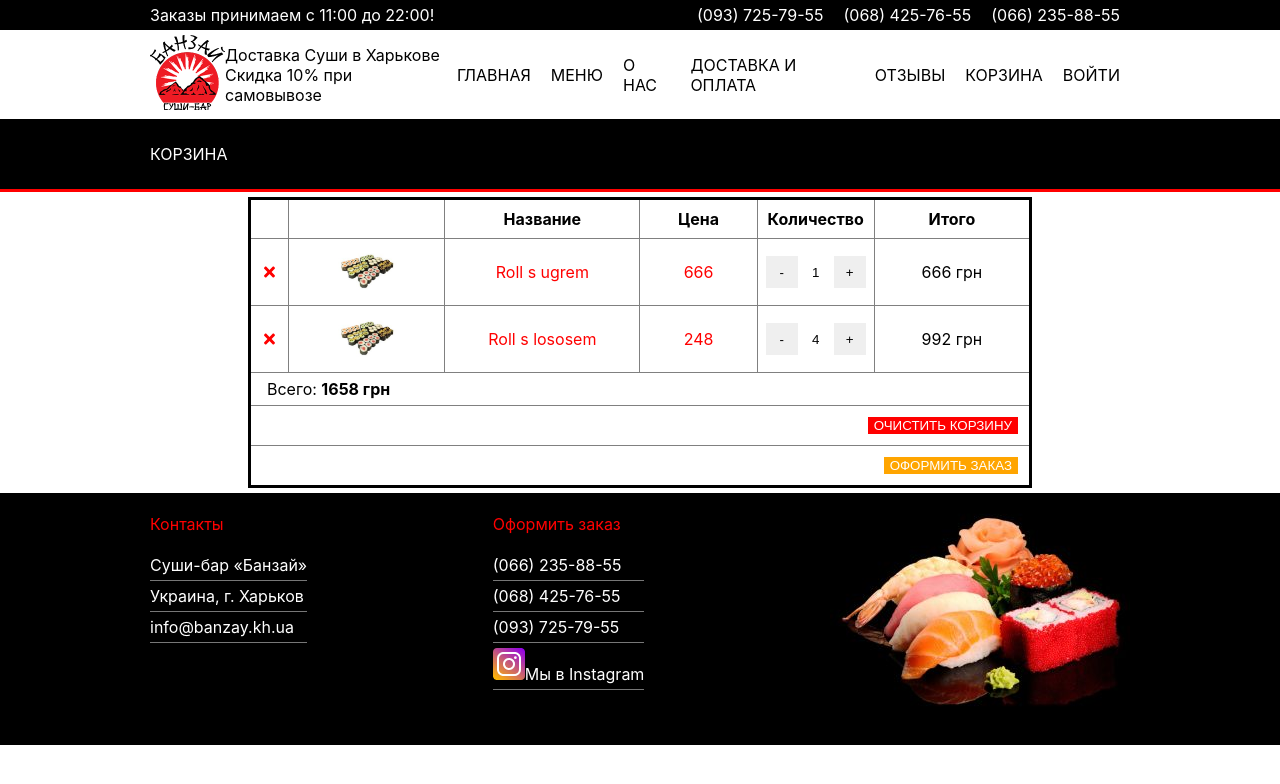
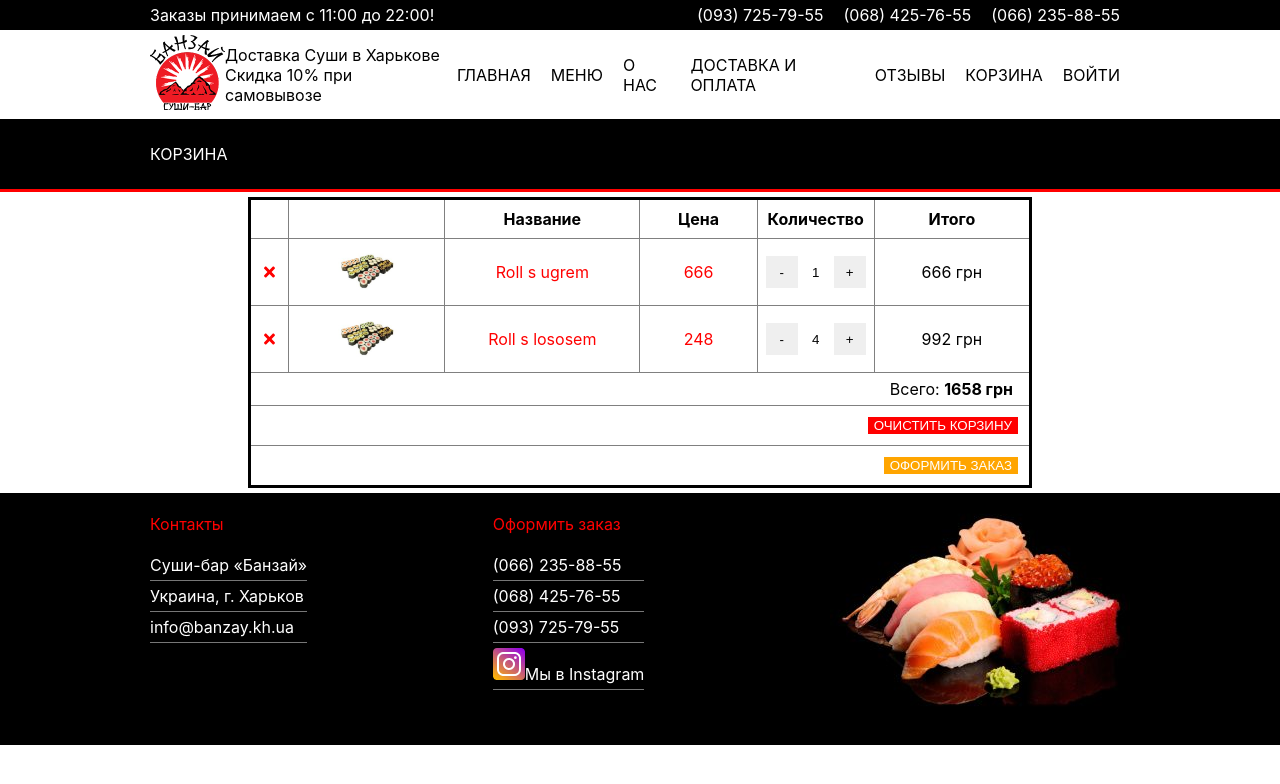
Before and after one commit to maxim19295/BanzayClient, a React (Create React App) app: page /korzina in a window 1280 px wide. Shown: the top 784 px of the page. Built offline with nearby package versions, Linux system fonts and the light colour scheme.

Commit message:
some moment in style

```diff
--- a/src/components/pages/Basket/BasketTable/BasketTable.jsx
+++ b/src/components/pages/Basket/BasketTable/BasketTable.jsx
@@ -49,7 +49,7 @@
         {tableBody}
     <tr>
         <td colSpan={6}>
-            <div style={{display: 'flex', flexDirection: 'flex-reverse'}}>
+            <div style={{display: 'flex', flexDirection: 'row-reverse'}}>
                 <div style={{padding: '5px 15px'}}>
                     Всего: <b>{total} грн</b>
                 </div>
```
Also changed, not shown: 1 other file (tests, documents, lock files or other folders).
